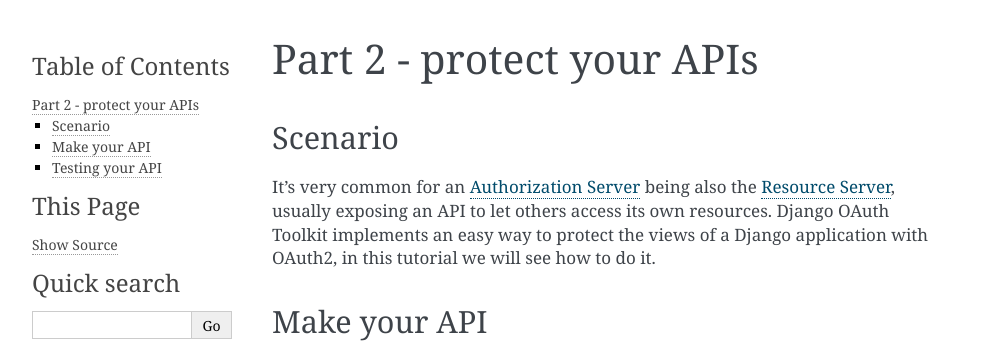
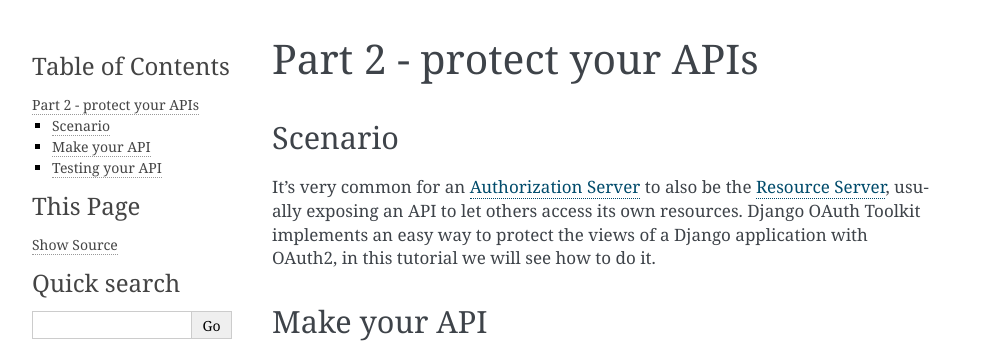
Before and after one commit to sheriffwoody0922/oauth-python-django, a Sphinx documentation site: the page built from docs/tutorial/tutorial_02.rst, in a window 1280 px wide. Shown: the top 362 px of the page, without its empty margins (148-1141 px from the left). Built offline with Sphinx 7.4.7, drawn with Linux system fonts in a browser that asks for light colours.

Commit message:
Small grammatical change in tutorial_02.rst (#548)

```diff
--- a/docs/tutorial/tutorial_02.rst
+++ b/docs/tutorial/tutorial_02.rst
@@ -3,7 +3,7 @@
 
 Scenario
 --------
-It's very common for an :term:`Authorization Server` being also the :term:`Resource Server`, usually exposing an API to
+It's very common for an :term:`Authorization Server` to also be the :term:`Resource Server`, usually exposing an API to
 let others access its own resources. Django OAuth Toolkit implements an easy way to protect the views of a Django
 application with OAuth2, in this tutorial we will see how to do it.
 
```
